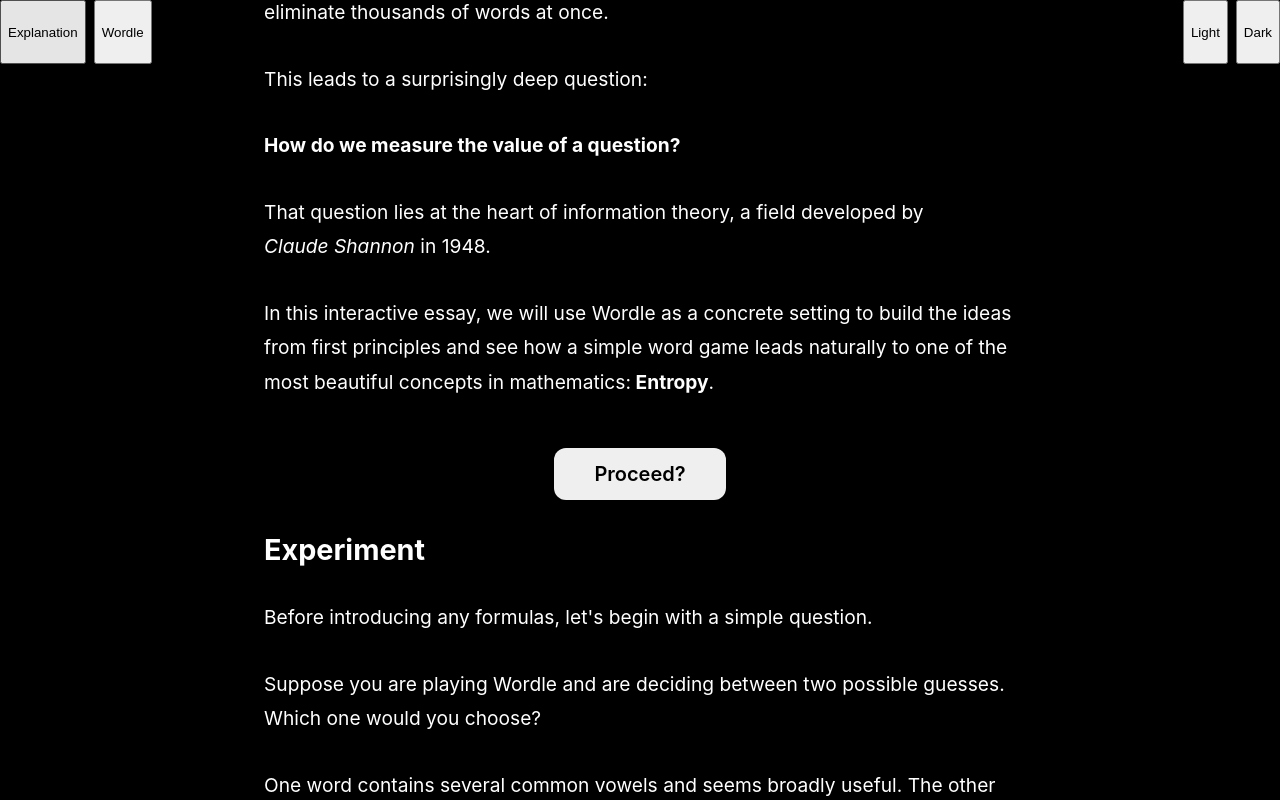
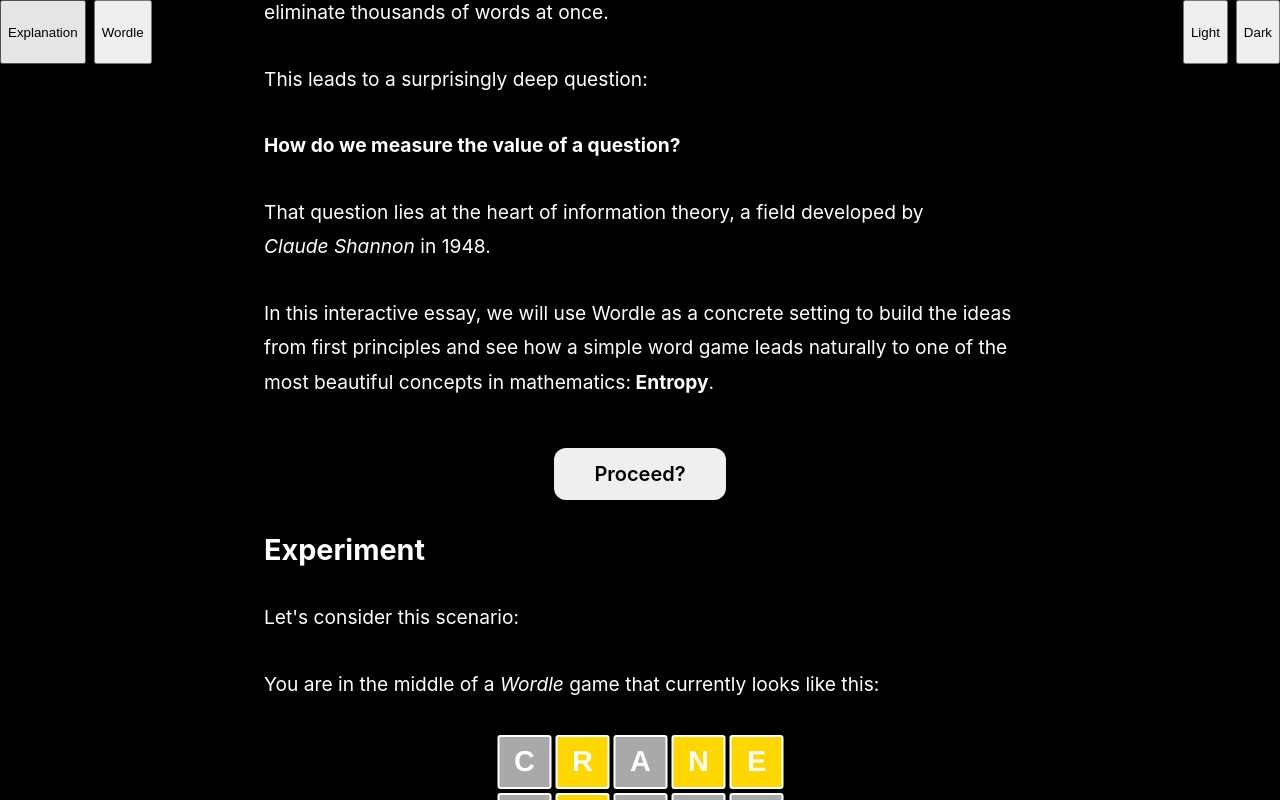
Before and after one commit to mapledevstack/wordle-visualizer, a React (Vite) app: page / in a window 1280 px wide. Both pictures are taken after a click on the button "Proceed?". Shown: the part 534-1334 px from the top of the page. Built offline with nearby package versions, Linux system fonts and the light colour scheme.

Commit message:
Added Experiment section

```diff
--- /dev/null
+++ b/src/components/explanation/Entropy.jsx
@@ -0,0 +1,6 @@
+function Entropy() {
+  return (
+    <div>Entropy: A logarithmic measure of the rate of transfer of information in a particular message or language.</div>
+  )
+}
+export default Entropy
--- a/src/components/explanation/Experiment.jsx
+++ b/src/components/explanation/Experiment.jsx
@@ -1,41 +1,127 @@
-function Experiment() {
+import { useState } from "react";
+import Board from "../Board";
+import { initialState } from "../../CONSTANTS";
+import { evaluateResult } from "../../logic/wordle";
+
+function Experiment({handleProceed}) {
+  const target = "LINER";
+  const guesses = ["CRANE", "SLOTH"];
+  const options = ["AUDIO", "WACKY"];
+
+  const [selectedGuess, setSelectedGuess] = useState(null);
+  const otherGuess = options.find(word => word !== selectedGuess);
+
+  const remaining = { AUDIO: 34, WACKY: 11 };
+
+  const emptyRows = Array.from({ length: 4 }, () => Array(5).fill(null));
+
+  const baseResult = [
+    evaluateResult(target, "CRANE"),
+    evaluateResult(target, "SLOTH"),
+    ...emptyRows,
+  ];
+
+  const boardWithGuess = selectedGuess
+    ? [
+        evaluateResult(target, "CRANE"),
+        evaluateResult(target, "SLOTH"),
+        evaluateResult(target, selectedGuess),
+        ...Array.from({ length: 3 }, () => Array(5).fill(null)),
+      ]
+    : baseResult;
+
   return (
     <section className="experiment">
       <h2>Experiment</h2>
 
+      <p>Let's consider this scenario:</p>
+
       <p>
-        Before introducing any formulas, let's begin with a simple question.
+        You are in the middle of a <i>Wordle</i> game that currently looks like this:
       </p>
 
-      <p>
-        Suppose you are playing Wordle and are deciding between two possible
-        guesses. Which one would you choose?
-      </p>
+      <Board
+        rows={6}
+        cols={5}
+        state={{
+          ...initialState,
+          guesses,
+          currentGuess: "",
+          result: baseResult,
+        }}
+      />
 
-      <p>
-        One word contains several common vowels and seems broadly useful.
-        The other includes rarer letters and appears much more specific.
-      </p>
+      <p>Which of the following two words would you choose for your next guess?</p>
 
-      <p>
-        At first glance, the better choice may seem obvious.
-      </p>
+      {!selectedGuess && (
+        <div style={{ display: "flex", justifyContent: "center", gap: "2rem", marginBottom: "4rem" }}>
+          {options.map(word => (
+            <button key={word} className="proceed-button" onClick={() => setSelectedGuess(word)}>
+              {word}
+            </button>
+          ))}
+        </div>
+      )}
 
-      <p>
-        But rather than relying on intuition alone, we can ask a more precise
-        question:
-      </p>
+      {selectedGuess && (
+        <>
+          <p>
+            Suppose you choose <b>{selectedGuess}</b>. If the hidden answer is{" "}
+            <b>{target}</b>, Wordle would return the following pattern:
+          </p>
 
-      <p className="question-text">
-        <b>Which guess is expected to eliminate more possibilities?</b>
-      </p>
+          <Board
+            rows={6}
+            cols={5}
+            state={{
+              ...initialState,
+              guesses: [...guesses, selectedGuess],
+              currentGuess: "",
+              result: boardWithGuess,
+            }}
+          />
 
-      <p>
-        Make your prediction before continuing.
-      </p>
+          <p>
+            After this guess, <b>{remaining[selectedGuess]}</b> possible answers would remain.
+          </p>
 
-      {/* Interactive comparison component will go here */}
-      {/* <GuessComparison /> */}
+          <p>Now consider the alternative.</p>
+
+          <div style={{ textAlign: "center", margin: "2rem 0" }}>
+            <button className="proceed-button" onClick={() => setSelectedGuess(otherGuess)}>
+              Try {otherGuess}
+            </button>
+          </div>
+
+          <p>
+            <b>WACKY</b> leaves <b>{remaining.WACKY}</b> possible answers, while{" "}
+            <b>AUDIO</b> leaves <b>{remaining.AUDIO}</b>.
+          </p>
+
+          <p>
+            Even if every letter in <b>WACKY</b> comes back gray, it still provides more
+            information because it rules out more possibilities.
+          </p>
+
+          <p>
+            A good guess is not simply one that contains common letters. What matters is how
+            effectively the guess separates the remaining possibilities into distinct outcomes.
+          </p>
+
+          <p>
+            This is the central idea of information theory, and it leads naturally to the
+            concept of entropy.
+          </p>
+
+          <button
+            className="proceed-button"
+            onClick={() => handleProceed(2)}
+          >
+            Proceed to Entropy
+          </button>
+        </>
+      )}
+
     </section>
   );
 }
--- a/src/components/explanation/Explanation.jsx
+++ b/src/components/explanation/Explanation.jsx
@@ -2,6 +2,7 @@ import { useState } from "react"
 import "../../styles/Explanation.css"
 import Introduction from "./Introduction"
 import Experiment from "./Experiment"
+import Entropy from "./Entropy"
 
 function Explanation() {
   const [progress, setProgress] = useState(0)
@@ -21,7 +22,8 @@ function Explanation() {
     <div className="explanation">
       <div className="main-content">
         <Introduction handleProceed={handleProceed}/>
-        {progress >= 1 && <Experiment />}
+        {progress >= 1 && <Experiment handleProceed={handleProceed}/>}
+        {progress >= 2 && <Entropy />}
       </div>
     </div>
   )
```
